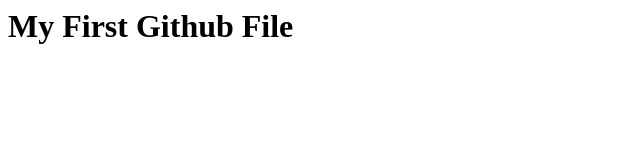
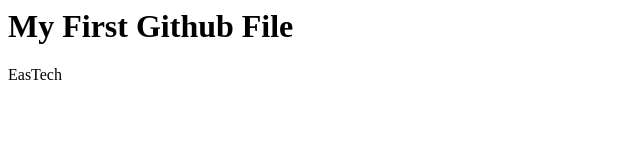
Before and after one commit to khaledkayyali/githubclass, a plain HTML site: page index.html in a window 1280 px wide. Shown: the full height of the page, 0-640 px from the left. Drawn offline with Linux system fonts and the light colour scheme.

Commit message:
Three Commit

```diff
--- a/index.html
+++ b/index.html
@@ -1,3 +1,4 @@
 <html>
   <h1>My First Github File</h1>
+  EasTech
 </html>
```
